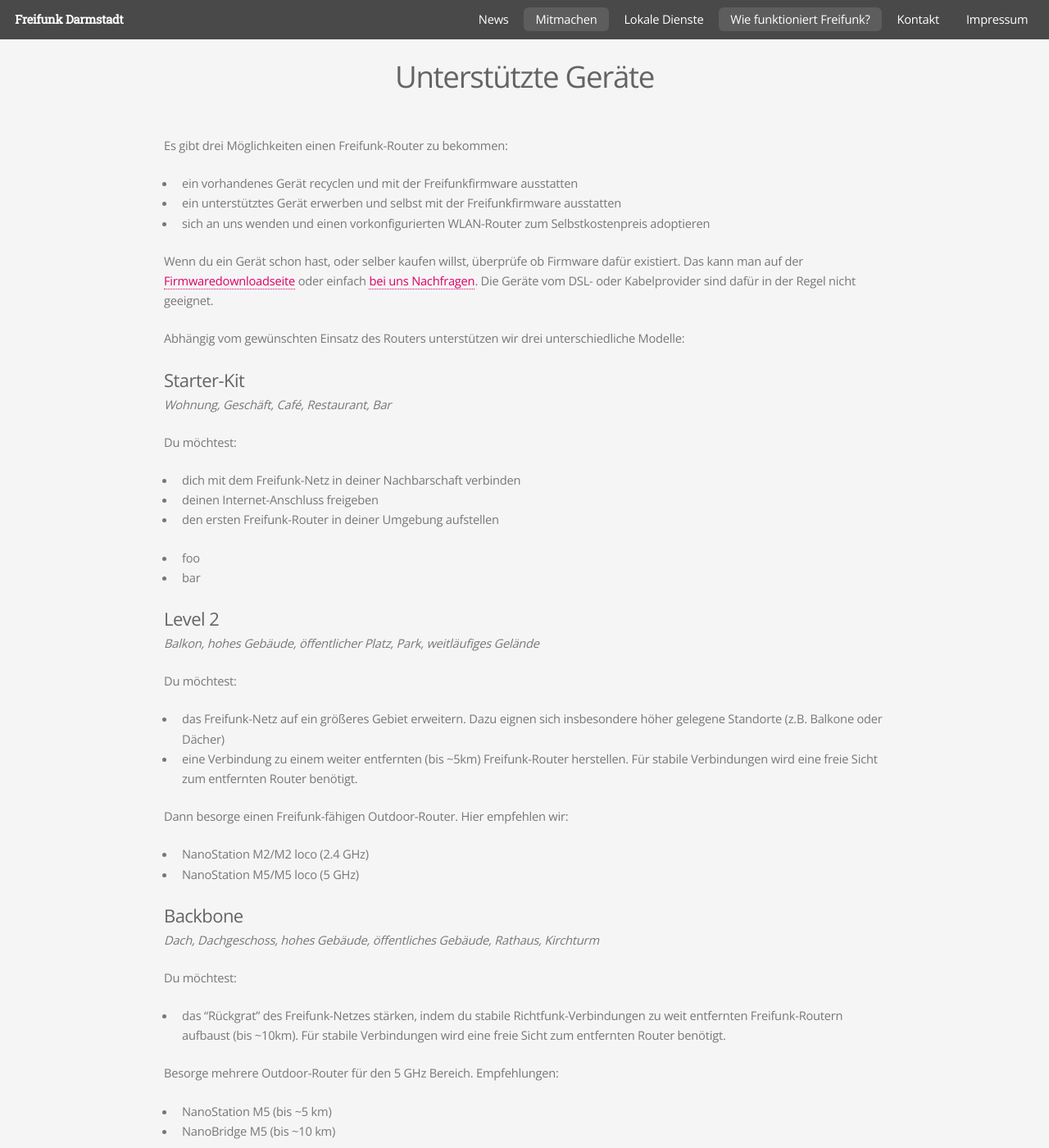
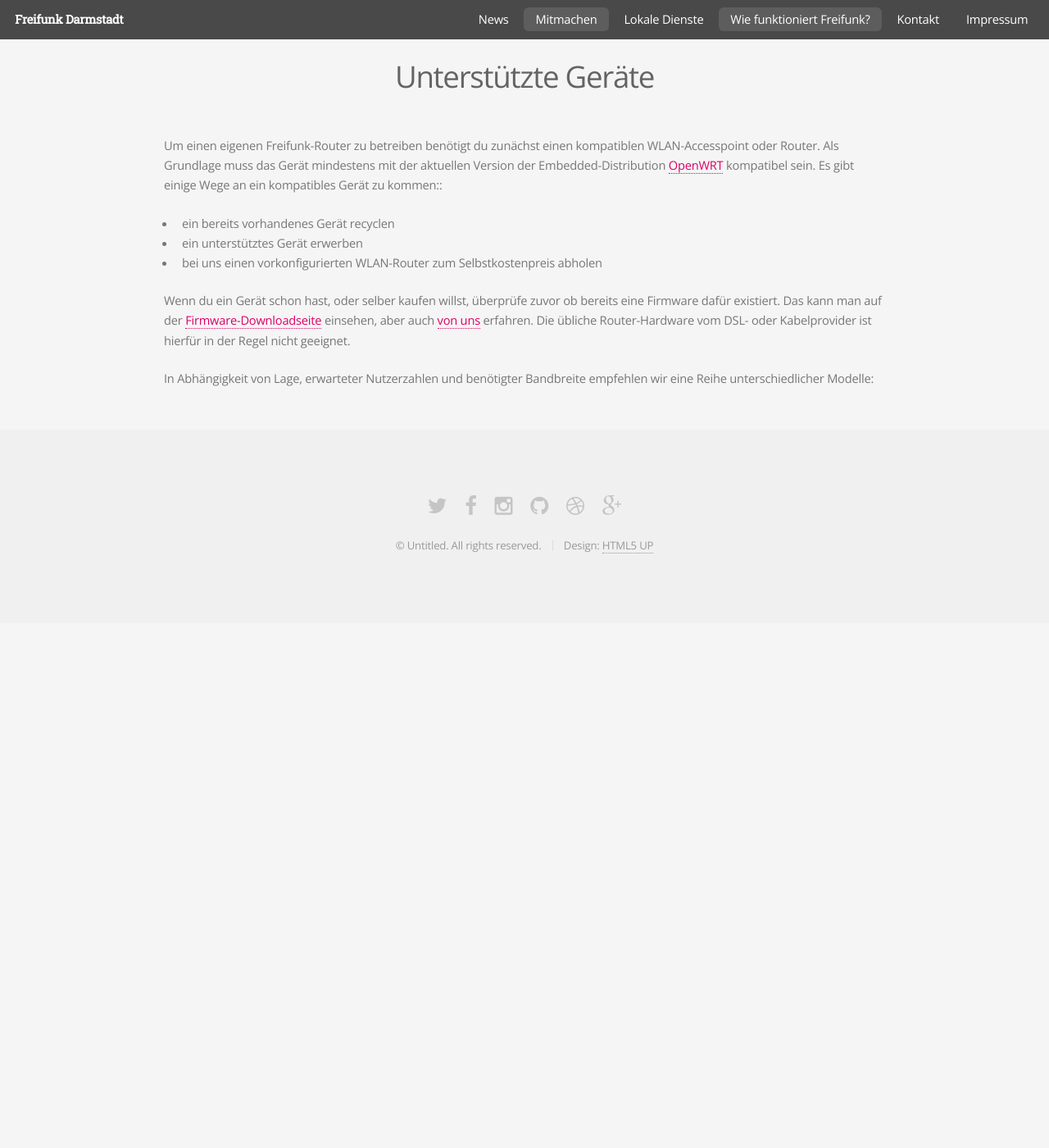
Before and after one commit to mdrenger/darmstadt.freifunk.net, a Jekyll site: the page built from pages/mitmachen/unterstuetzte_geraete.md, in a window 1280 px wide and 1400 px high. Shown: the whole window at 82% size. Built offline with Jekyll 4.4.1, drawn with Linux system fonts in a browser that asks for light colours; some of the changed text lies outside the part shown.

Commit message:
Unterstützte Geräte: Formulierung, Entferne "Starter/Level 2/Backbone" Idee

```diff
--- a/pages/mitmachen/unterstuetzte_geraete.md
+++ b/pages/mitmachen/unterstuetzte_geraete.md
@@ -7,52 +7,12 @@
 permalink: /mitmachen/unterstuetzte-geraete/
 ---
 
-Es gibt drei Möglichkeiten einen Freifunk-Router zu bekommen:
+Um einen eigenen Freifunk-Router zu betreiben benötigt du zunächst einen kompatiblen WLAN-Accesspoint oder Router. Als Grundlage muss das Gerät mindestens mit der aktuellen Version der Embedded-Distribution <a href="https://openwrt.org/">OpenWRT</a> kompatibel sein. Es gibt einige Wege an ein kompatibles Gerät zu kommen::
 
-* ein vorhandenes Gerät recyclen und mit der Freifunkfirmware ausstatten
-* ein unterstütztes Gerät erwerben und selbst mit der Freifunkfirmware ausstatten
-* sich an uns wenden und einen vorkonfigurierten WLAN-Router zum Selbstkostenpreis adoptieren
+* ein bereits vorhandenes Gerät recyclen
+* ein unterstütztes Gerät erwerben
+* bei uns einen vorkonfigurierten WLAN-Router zum Selbstkostenpreis abholen
 
-Wenn du ein Gerät schon hast, oder selber kaufen willst, überprüfe ob Firmware dafür existiert. Das kann man auf der [Firmwaredownloadseite](http://update.freifunk-darmstadt.de/) oder einfach [bei uns Nachfragen](/kontakt/). Die Geräte vom DSL- oder Kabelprovider sind dafür in der Regel nicht geeignet.
+Wenn du ein Gerät schon hast, oder selber kaufen willst, überprüfe zuvor ob bereits eine Firmware dafür existiert. Das kann man auf der [Firmware-Downloadseite](http://firmware.freifunk-darmstadt.de) einsehen, aber auch [von uns](/kontakt/) erfahren. Die übliche Router-Hardware vom DSL- oder Kabelprovider ist hierfür in der Regel nicht geeignet.
 
-Abhängig vom gewünschten Einsatz des Routers unterstützen wir drei unterschiedliche Modelle:
-
-### Starter-Kit
-<p class="sub">Wohnung, Geschäft, Café, Restaurant, Bar</p>
-
-Du möchtest:
-
-* dich mit dem Freifunk-Netz in deiner Nachbarschaft verbinden
-* deinen Internet-Anschluss freigeben
-* den ersten Freifunk-Router in deiner Umgebung aufstellen
-
-* foo
-* bar
-
-### Level 2
-<p class="sub">Balkon, hohes Gebäude, öffentlicher Platz, Park, weitläufiges Gelände</p>
-
-Du möchtest:
-
-* das Freifunk-Netz auf ein größeres Gebiet erweitern. Dazu eignen sich insbesondere höher gelegene Standorte (z.B. Balkone oder Dächer)
-* eine Verbindung zu einem weiter entfernten (bis ~5km) Freifunk-Router herstellen. Für stabile Verbindungen wird eine freie Sicht zum entfernten Router benötigt.
-
-
-Dann besorge einen Freifunk-fähigen Outdoor-Router. Hier empfehlen wir:
-
-* NanoStation M2/M2 loco (2.4 GHz)
-* NanoStation M5/M5 loco (5 GHz)
-
-### Backbone
-<p class="sub">Dach, Dachgeschoss, hohes Gebäude, öffentliches Gebäude, Rathaus, Kirchturm</p>
-
-Du möchtest:
-
-* das "Rückgrat" des Freifunk-Netzes stärken, indem du stabile Richtfunk-Verbindungen zu weit entfernten Freifunk-Routern aufbaust (bis ~10km). Für stabile Verbindungen wird eine freie Sicht zum entfernten Router benötigt.
-
-Besorge mehrere Outdoor-Router für den 5 GHz Bereich. Empfehlungen:
-
-* NanoStation M5 (bis ~5 km)
-* NanoBridge M5 (bis ~10 km)
-
-Richtfunkstrecken bedürfen der Planung beider Endpunkte!
+In Abhängigkeit von Lage, erwarteter Nutzerzahlen und benötigter Bandbreite empfehlen wir eine Reihe unterschiedlicher Modelle:
```
